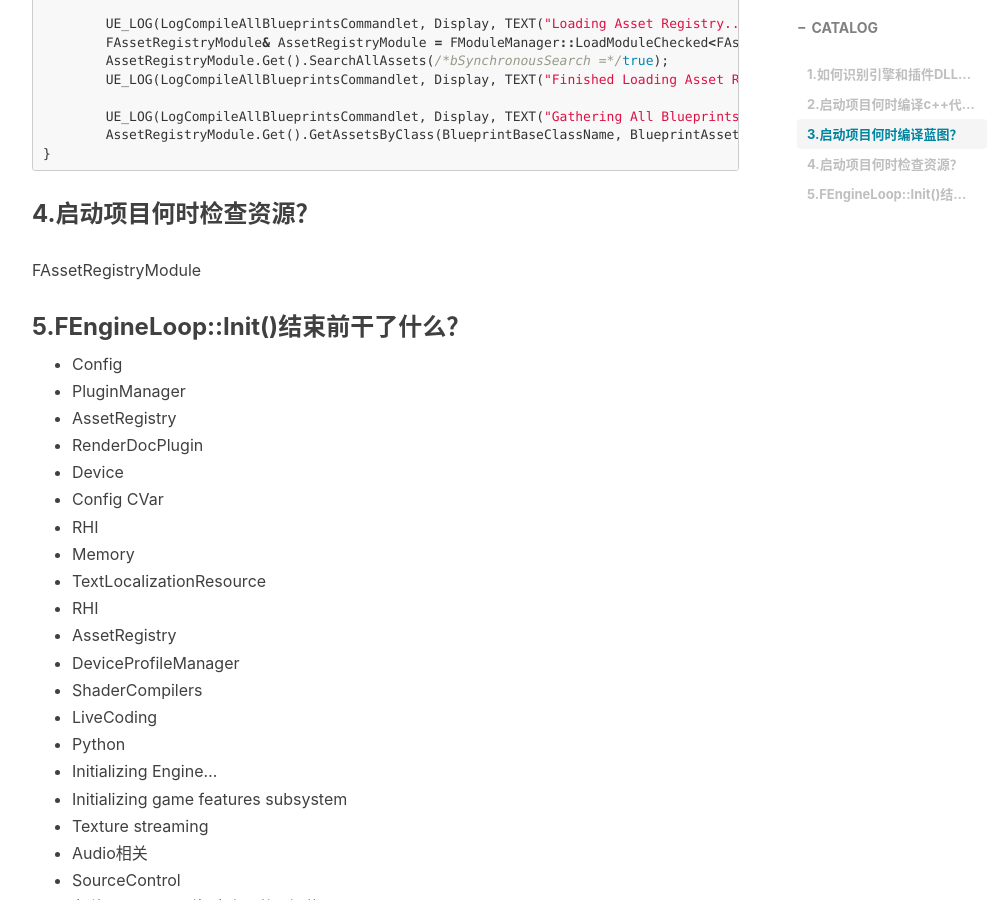
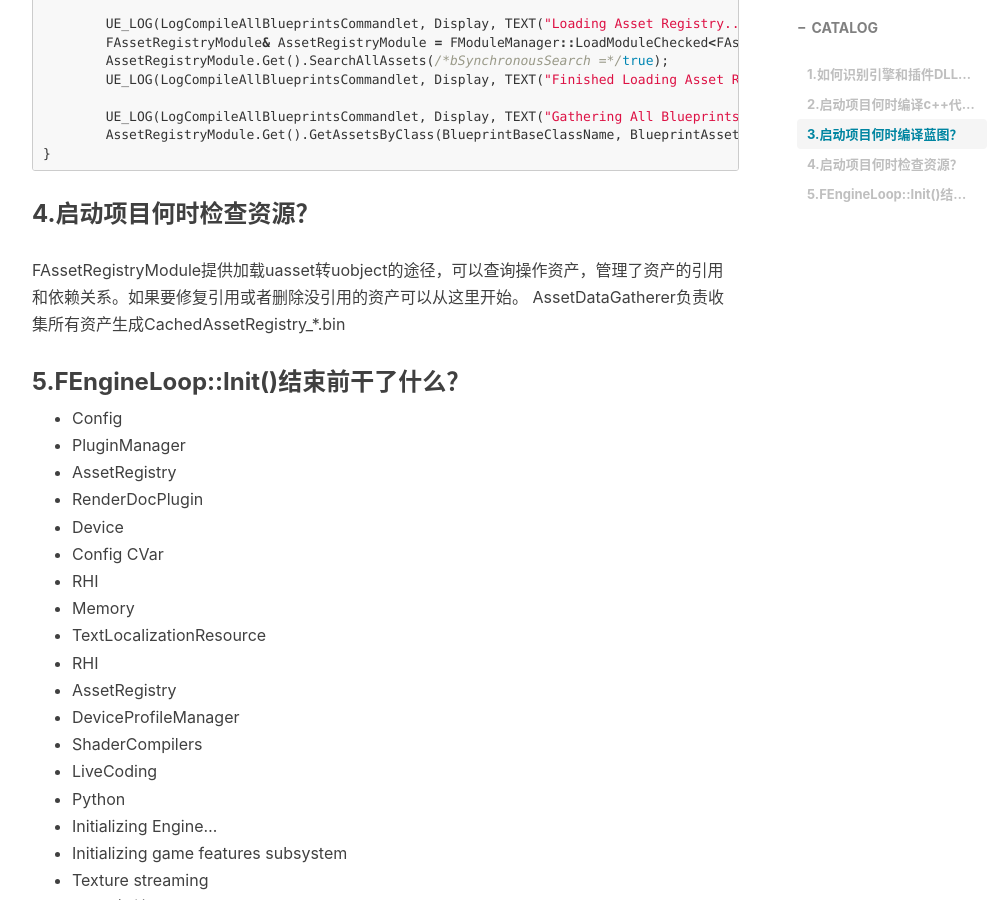
Before and after one commit to chenanbao/chenanbao.github.io, a Jekyll site: the page built from _posts/2024-10-23-Unreal源码百问.md, in a window 1280 px wide and 900 px high, scrolled down 4444 px. Shown: the whole window, without its empty margins (233-1238 px from the left). Built offline with Jekyll 4.4.1, drawn with Linux system fonts in a browser that asks for light colours; nearby versions of some CDN libraries; comment, search, counter and statistics services are not loaded.

Commit message:
Update 2024-10-23-Unreal源码百问.md

```diff
--- a/_posts/2024-10-23-Unreal源码百问.md
+++ b/_posts/2024-10-23-Unreal源码百问.md
@@ -184,7 +184,8 @@ void UCompileAllBlueprintsCommandlet::BuildBlueprintAssetList()
 
 
 ### 4.启动项目何时检查资源？
-FAssetRegistryModule
+FAssetRegistryModule提供加载uasset转uobject的途径，可以查询操作资产，管理了资产的引用和依赖关系。如果要修复引用或者删除没引用的资产可以从这里开始。
+AssetDataGatherer负责收集所有资产生成CachedAssetRegistry_*.bin
 
 ### 5.FEngineLoop::Init()结束前干了什么？
 + Config
```
